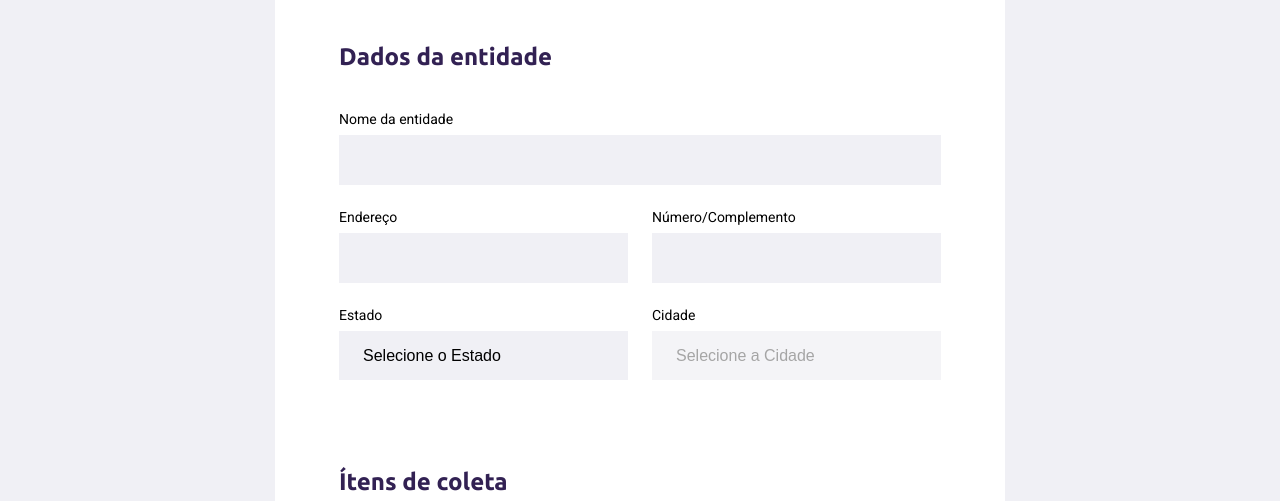
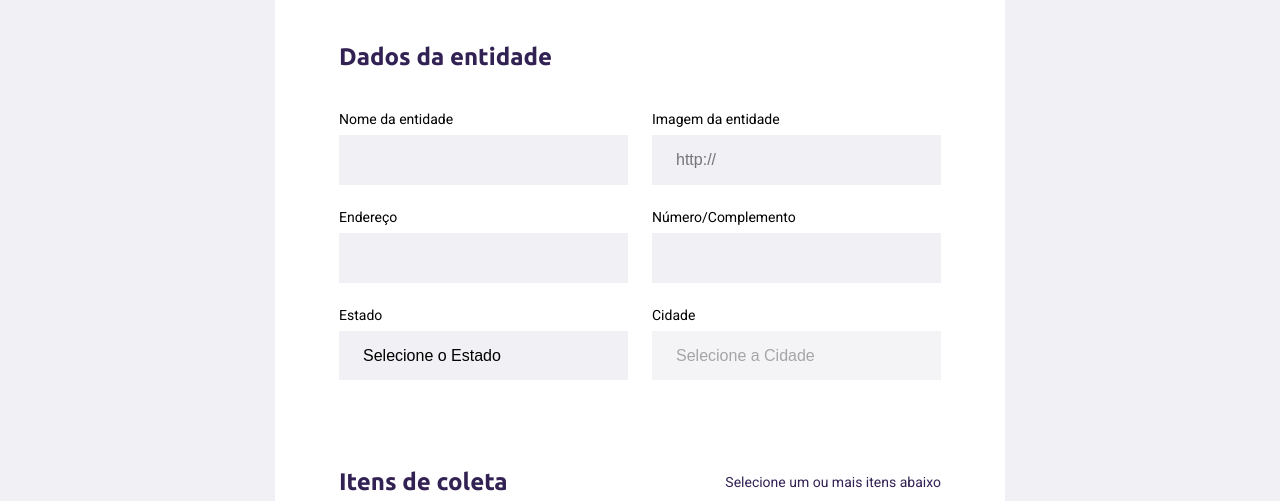
Before and after one commit to RenanTRS/ecoleta, a website: page src/views/create-point.html in a window 1280 px wide. Shown: the part 299-800 px from the top of the page. Drawn offline with nearby package versions, Linux system fonts and the light colour scheme; files that its build step writes are made by us from their sources; no server answers; files whose address does not match are found by name.

Commit message:
pendência

```diff
--- a/public/styles/create-point.css
+++ b/public/styles/create-point.css
@@ -42,9 +42,19 @@ form fieldset{
 }
 form legend{
     margin-bottom: 40px;
+
+    display: flex;
+    align-items: center;
+    justify-content: space-between;
+
+    width: 100%;
 }
 form legend h2{
     font-size: 24px;
+}
+form legend span{
+    font-size: 14px;
+    color: var(--title-color);
 }
 form .field{
     display: flex;
--- a/src/views/create-point.html
+++ b/src/views/create-point.html
@@ -18,10 +18,17 @@
                 <legend>
                     <h2>Dados da entidade</h2>
                 </legend>
+                    <div class="field-group">
                     <div class="field">
                         <label for="name">Nome da entidade</label>
                         <input type="text" name="name" required>
                     </div>
+                    <div class="field">
+                        <label for="name">Imagem da entidade</label>
+                        <input type="url" name="image" placeholder="http://" required>
+                    </div>
+                    </div>
+
                     <div class="field-group">
                         <div class="field">
                             <label for="address">Endereço</label>
@@ -52,7 +59,8 @@
 
             <fieldset>
                 <legend>
-                    <h2>Ítens de coleta</h2>
+                    <h2>Itens de coleta</h2>
+                    <span>Selecione um ou mais itens abaixo</span>
                 </legend>
 
                 <div class="itens-grid">
```
